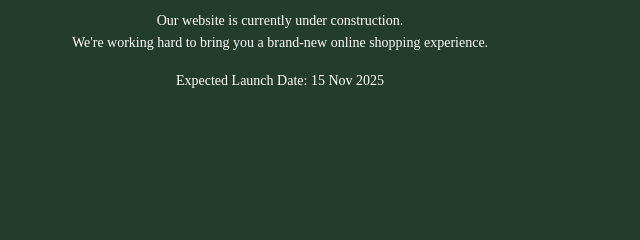
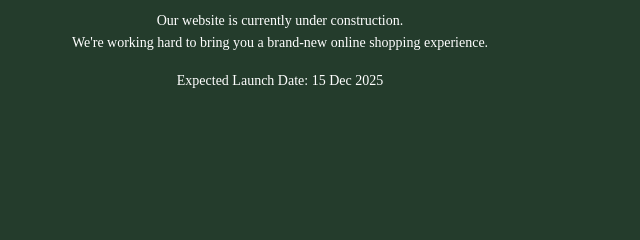
Before and after one commit to sunyufen/sunyufen.github.io, a plain HTML site: page index.html in a window 1280 px wide. Shown: the part 466-706 px from the top of the page, 0-640 px from the left. Drawn offline with nearby package versions, Linux system fonts and the light colour scheme.

Commit message:
更新发布时间

```diff
--- a/index.html
+++ b/index.html
@@ -13,7 +13,7 @@
             <img class="title" src="./images/title.png" alt="coming soon">
             <p>Our website is currently under construction.</p>
             <p>We're working hard to bring you a brand-new online shopping experience.</p>
-            <p>Expected Launch Date: 15 Nov 2025</p>
+            <p>Expected Launch Date: 15 Dec 2025</p>
         </div>
         <div class="content-right">
             <div class="content-right-title">STAY CONNECTED</div>
```
